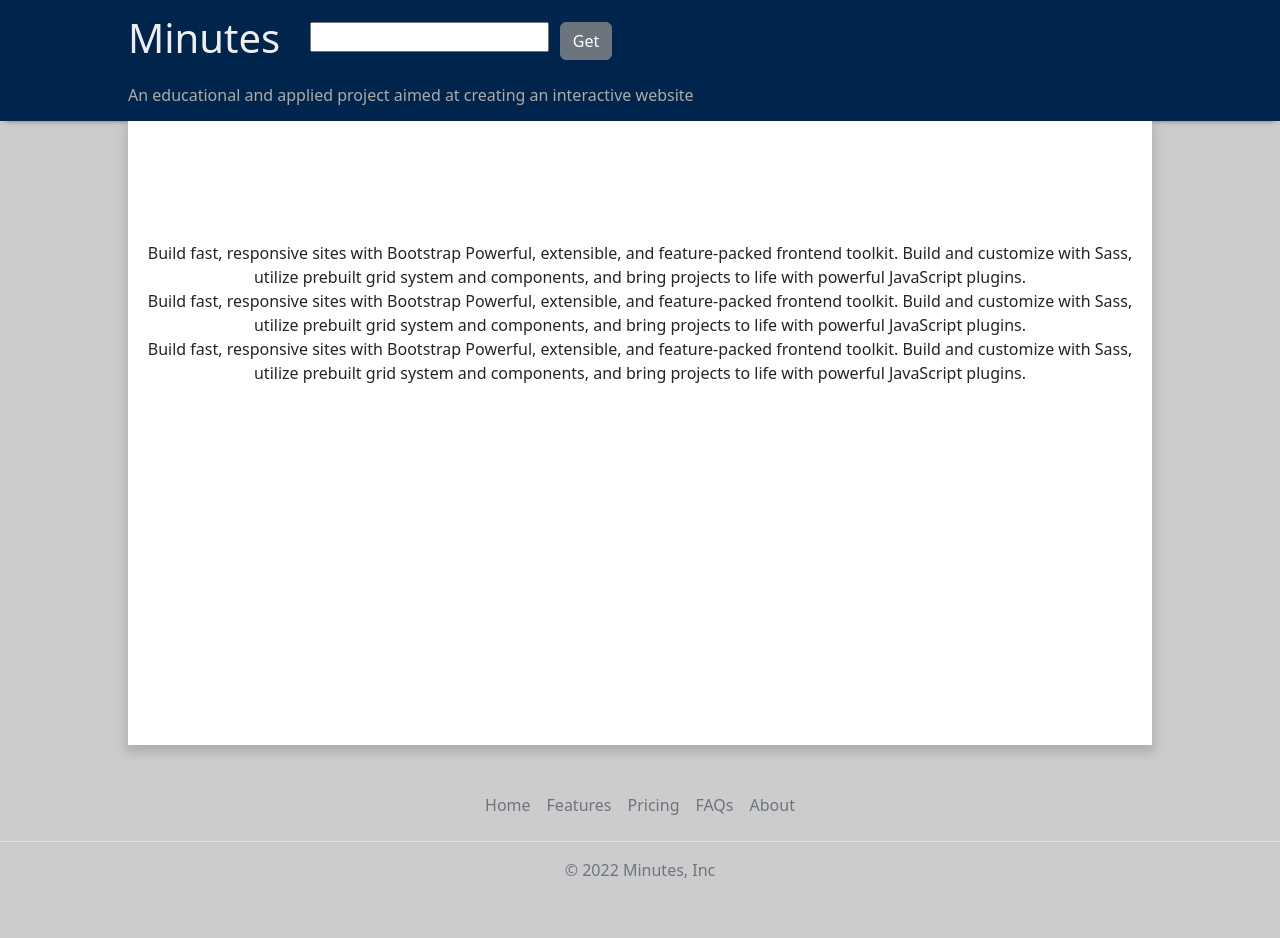
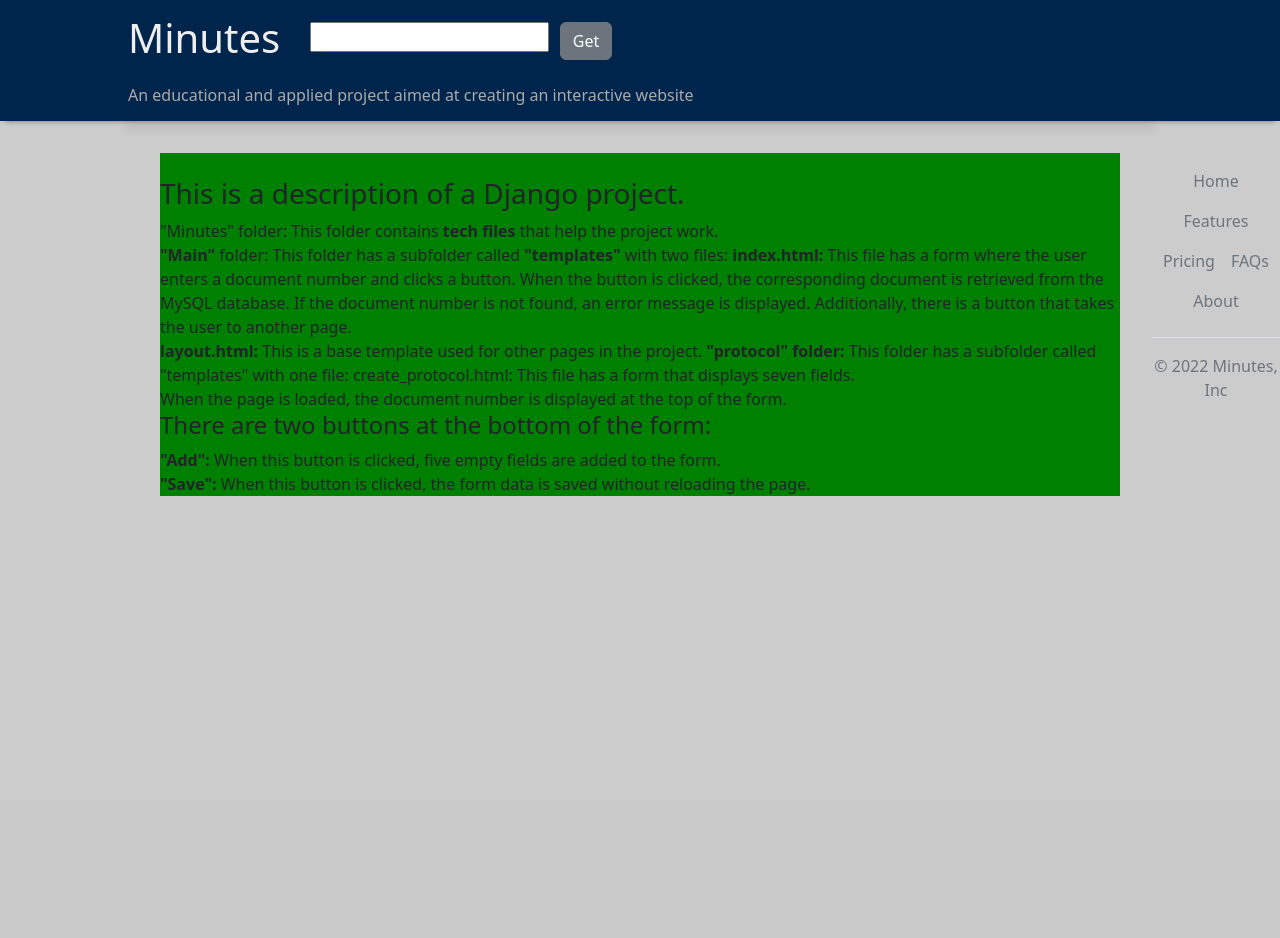
Before and after one commit to asmkirill/Report, a Django app: template minutes/main/templates/main/index.html in a window 1280 px wide. After the commit the page ends 496 px from the top, so only its background shows below. Run offline with Django 3.2, Linux system fonts and the light colour scheme; the template is opened without the code that fills it: most values are stand-ins (such as "Sample title", 1, 10 or a date in 2020); form fields are guessed from the names that the template uses; some libraries are stand-ins or nearby versions.

Commit message:
new App commit

```diff
--- a/minutes/main/static/main/css/main.css
+++ b/minutes/main/static/main/css/main.css
@@ -71,6 +71,13 @@ h2 {
     box-shadow: 0px 5px 10px 2px rgba(51, 51, 51, 0.2);
 }
 
+.container div {
+    text-align: left;
+    float: left;
+    margin: 2em 2em 10em 2em;
+    background: green;
+}
+
 
 /* footer bootstrap */
 
--- a/minutes/main/templates/main/index.html
+++ b/minutes/main/templates/main/index.html
@@ -22,25 +22,30 @@
 
 {% block content %}
     <div>
-<br/><br/><br/><br/><br/>
-        Build fast, responsive sites with Bootstrap
-        Powerful, extensible, and feature-packed frontend toolkit.
-        Build and customize with Sass,
-        utilize prebuilt grid system and components,
-        and bring projects to life with powerful JavaScript plugins.
         <br/>
-                Build fast, responsive sites with Bootstrap
-        Powerful, extensible, and feature-packed frontend toolkit.
-        Build and customize with Sass,
-        utilize prebuilt grid system and components,
-        and bring projects to life with powerful JavaScript plugins.
+        <h3>This is a description of a Django project.</h3>
+
+        "Minutes" folder: This folder contains <b>tech files</b> that help the project work.
         <br/>
-                Build fast, responsive sites with Bootstrap
-        Powerful, extensible, and feature-packed frontend toolkit.
-        Build and customize with Sass,
-        utilize prebuilt grid system and components,
-        and bring projects to life with powerful JavaScript plugins.
+        <b>"Main"</b> folder: This folder has a subfolder called <b>"templates"</b> with two files:
+        <b>index.html:</b> This file has a form where the user enters a document number and clicks a button.
+        When the button is clicked, the corresponding document is retrieved from the MySQL database.
+        If the document number is not found, an error message is displayed.
+        Additionally, there is a button that takes the user to another page.
         <br/>
-        <br/><br/><br/><br/><br/><br/><br/><br/><br/><br/><br/><br/><br/><br/><br/>
+        <b>layout.html:</b> This is a base template used for other pages in the project.
+        <b>"protocol" folder:</b> This folder has a subfolder called "templates" with one file:
+create_protocol.html: This file has a form that displays seven fields.
+        <br/>
+        When the page is loaded, the document number is displayed at the top of the form.
+
+
+
+
+        <h4>There are two buttons at the bottom of the form:</h4>
+        <b>"Add":</b> When this button is clicked, five empty fields are added to the form.
+        <br/>
+        <b>"Save":</b> When this button is clicked, the form data is saved without reloading the page.
+        <br/>
     </div>
 {% endblock %}
```
